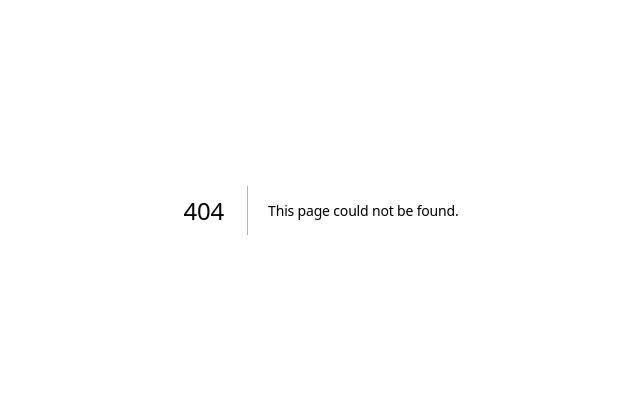
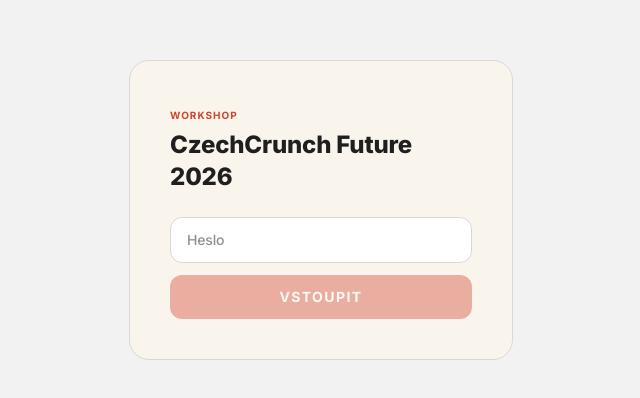
Before and after one commit to diseasezoe/workshop-app, a Next.js app: page /login in a window 1280 px wide. Before the commit this address had no page. Shown: the part 190-588 px from the top of the page, without its empty margins (319-959 px from the left). Built offline with nearby package versions, Linux system fonts and the light colour scheme.

Commit message:
Replace basic auth with cookie-based login page

```diff
--- /dev/null
+++ b/app/api/auth/route.ts
@@ -0,0 +1,20 @@
+import { NextRequest, NextResponse } from "next/server";
+
+export async function POST(req: NextRequest) {
+  const { password } = await req.json();
+  const correct = process.env.BASIC_AUTH_PASS ?? "";
+
+  if (!correct || password !== correct) {
+    return NextResponse.json({ error: "Unauthorized" }, { status: 401 });
+  }
+
+  const res = NextResponse.json({ ok: true });
+  res.cookies.set("ws-auth", correct, {
+    httpOnly: true,
+    secure: process.env.NODE_ENV === "production",
+    sameSite: "lax",
+    maxAge: 60 * 60 * 24,
+    path: "/",
+  });
+  return res;
+}
--- /dev/null
+++ b/app/login/page.tsx
@@ -0,0 +1,80 @@
+"use client";
+
+import { useState } from "react";
+import { useRouter } from "next/navigation";
+
+export default function LoginPage() {
+  const [password, setPassword] = useState("");
+  const [error, setError] = useState(false);
+  const [loading, setLoading] = useState(false);
+  const router = useRouter();
+
+  const handleSubmit = async (e: React.FormEvent) => {
+    e.preventDefault();
+    setLoading(true);
+    setError(false);
+    const res = await fetch("/api/auth", {
+      method: "POST",
+      headers: { "Content-Type": "application/json" },
+      body: JSON.stringify({ password }),
+    });
+    if (res.ok) {
+      router.push("/");
+      router.refresh();
+    } else {
+      setError(true);
+      setLoading(false);
+    }
+  };
+
+  return (
+    <div
+      className="min-h-screen flex items-center justify-center"
+      style={{ background: "#F2F2F2" }}
+    >
+      <div
+        className="w-full max-w-sm p-10 flex flex-col gap-6"
+        style={{ background: "#FAF5EC", border: "1px solid #D8D8D8", borderRadius: "20px" }}
+      >
+        <div>
+          <span className="text-[10px] font-bold uppercase tracking-widest" style={{ color: "#D2452D" }}>
+            Workshop
+          </span>
+          <h1 className="text-2xl font-extrabold mt-1" style={{ color: "#1F1F1F" }}>
+            CzechCrunch Future 2026
+          </h1>
+        </div>
+
+        <form onSubmit={handleSubmit} className="flex flex-col gap-3">
+          <input
+            type="password"
+            value={password}
+            onChange={(e) => setPassword(e.target.value)}
+            placeholder="Heslo"
+            autoFocus
+            className="w-full px-4 py-3 text-sm font-medium outline-none"
+            style={{
+              background: "#FFFFFF",
+              border: `1px solid ${error ? "#D2452D" : "#D8D8D8"}`,
+              borderRadius: "12px",
+              color: "#1F1F1F",
+            }}
+          />
+          {error && (
+            <p className="text-xs font-semibold" style={{ color: "#D2452D" }}>
+              Špatné heslo
+            </p>
+          )}
+          <button
+            type="submit"
+            disabled={loading || !password}
+            className="w-full py-3 text-sm font-bold uppercase tracking-widest transition-opacity disabled:opacity-40"
+            style={{ background: "#D2452D", color: "#FFFFFF", borderRadius: "12px" }}
+          >
+            {loading ? "..." : "Vstoupit"}
+          </button>
+        </form>
+      </div>
+    </div>
+  );
+}
--- a/proxy.ts
+++ b/proxy.ts
@@ -2,30 +2,25 @@
 import type { NextRequest } from "next/server";
 
 export function proxy(req: NextRequest) {
-  if (req.nextUrl.pathname.startsWith("/vote")) {
+  const { pathname } = req.nextUrl;
+
+  // Vždy povoleno bez hesla
+  if (
+    pathname.startsWith("/vote") ||
+    pathname.startsWith("/login") ||
+    pathname.startsWith("/api/auth")
+  ) {
     return NextResponse.next();
   }
 
-  const authHeader = req.headers.get("authorization");
-  if (authHeader?.startsWith("Basic ")) {
-    const decoded = atob(authHeader.slice(6));
-    const colonIdx = decoded.indexOf(":");
-    const user = decoded.slice(0, colonIdx);
-    const pass = decoded.slice(colonIdx + 1);
-    if (
-      user === (process.env.BASIC_AUTH_USER ?? "") &&
-      pass === (process.env.BASIC_AUTH_PASS ?? "")
-    ) {
-      return NextResponse.next();
-    }
+  const cookie = req.cookies.get("ws-auth");
+  const correct = process.env.BASIC_AUTH_PASS ?? "";
+
+  if (correct && cookie?.value === correct) {
+    return NextResponse.next();
   }
 
-  return new NextResponse("Přístup zamítnut", {
-    status: 401,
-    headers: {
-      "WWW-Authenticate": 'Basic realm="Workshop"',
-    },
-  });
+  return NextResponse.redirect(new URL("/login", req.url));
 }
 
 export const config = {
```
